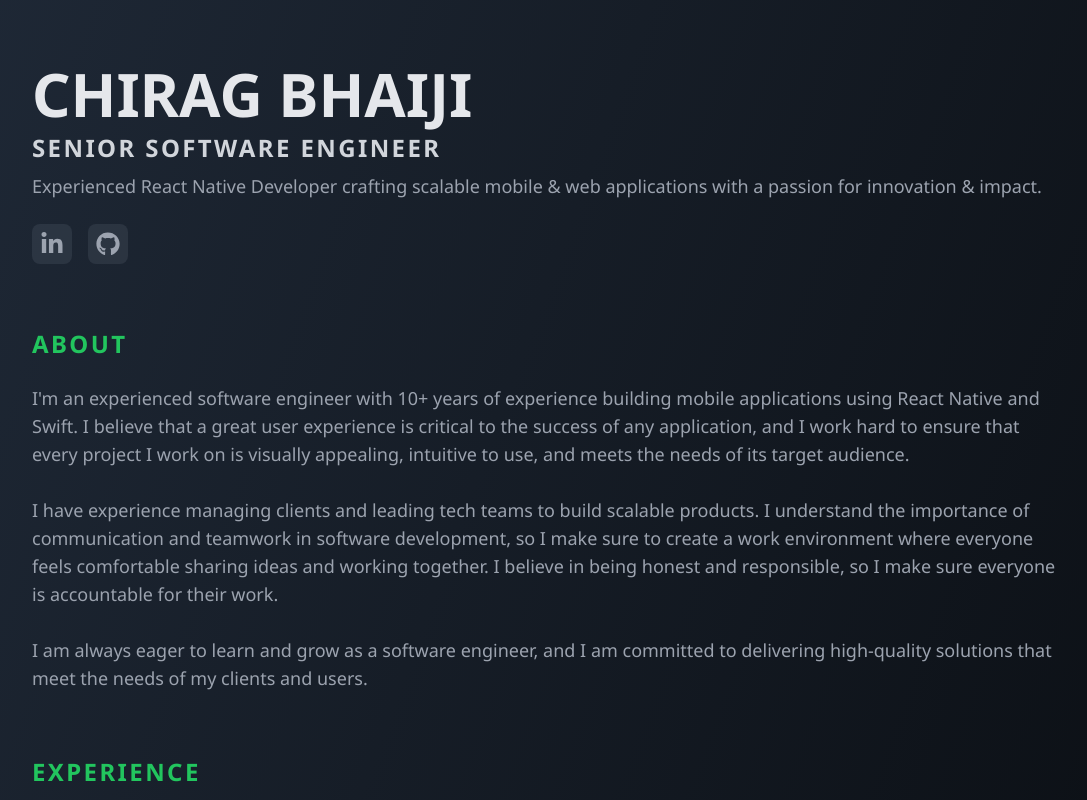
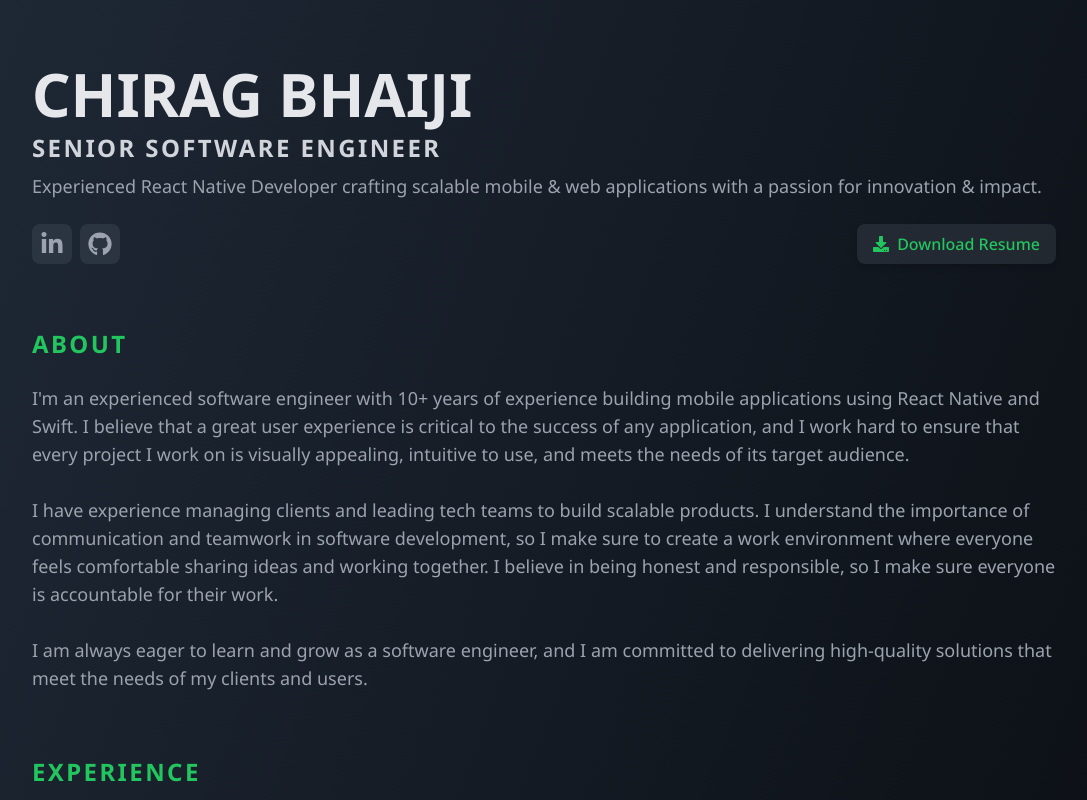
Before and after one commit to chiragbhaiji/meet-me, a Next.js app: page / in a window 1280 px wide. Shown: the top 800 px of the page, without its empty margins (96-1183 px from the left). Built offline with nearby package versions, Linux system fonts and the light colour scheme.

Commit message:
Add CTA to download resume

```diff
--- a/app/components/Header.tsx
+++ b/app/components/Header.tsx
@@ -1,3 +1,7 @@
+"use client";
+
+import { FaDownload } from "react-icons/fa";
+
 type HeaderProps = {
   fullName: string;
   currentRole: string;
@@ -15,6 +19,13 @@ export default function Header({
   shortBio,
   socialLinks,
 }: Readonly<HeaderProps>) {
+  const handleDownload = () => {
+    window.open(
+      "https://drive.google.com/uc?export=download&id=1gsuFZivORDm-oQQC-OL76kxJ8n9veCbO",
+      "_self"
+    );
+  };
+
   return (
     <div className="flex flex-col gap-2">
       <h1 className="text-6xl font-bold text-gray-200">
@@ -24,7 +35,8 @@ export default function Header({
         {currentRole.toUpperCase()}
       </h3>
       <p className="text-lg text-gray-400">{shortBio}</p>
-      <div className="mt-4 flex gap-4">
+      <div className="mt-4 flex gap-4 justify-between">
+        <div className="flex gap-2">
           {socialLinks.map((link) => (
             <div
               key={link.name}
@@ -36,6 +48,14 @@ export default function Header({
             </div>
           ))}
         </div>
+        <button
+          onClick={handleDownload}
+          className="flex items-center gap-2 text-green-500 font-medium bg-gray-500/20 rounded-lg px-4 py-2 shadow-md hover:shadow-green-500/20"
+        >
+          <FaDownload size={16} />
+          Download Resume
+        </button>
+      </div>
     </div>
   );
 }
```
Lines whose indentation alone changed are shown as unchanged.
